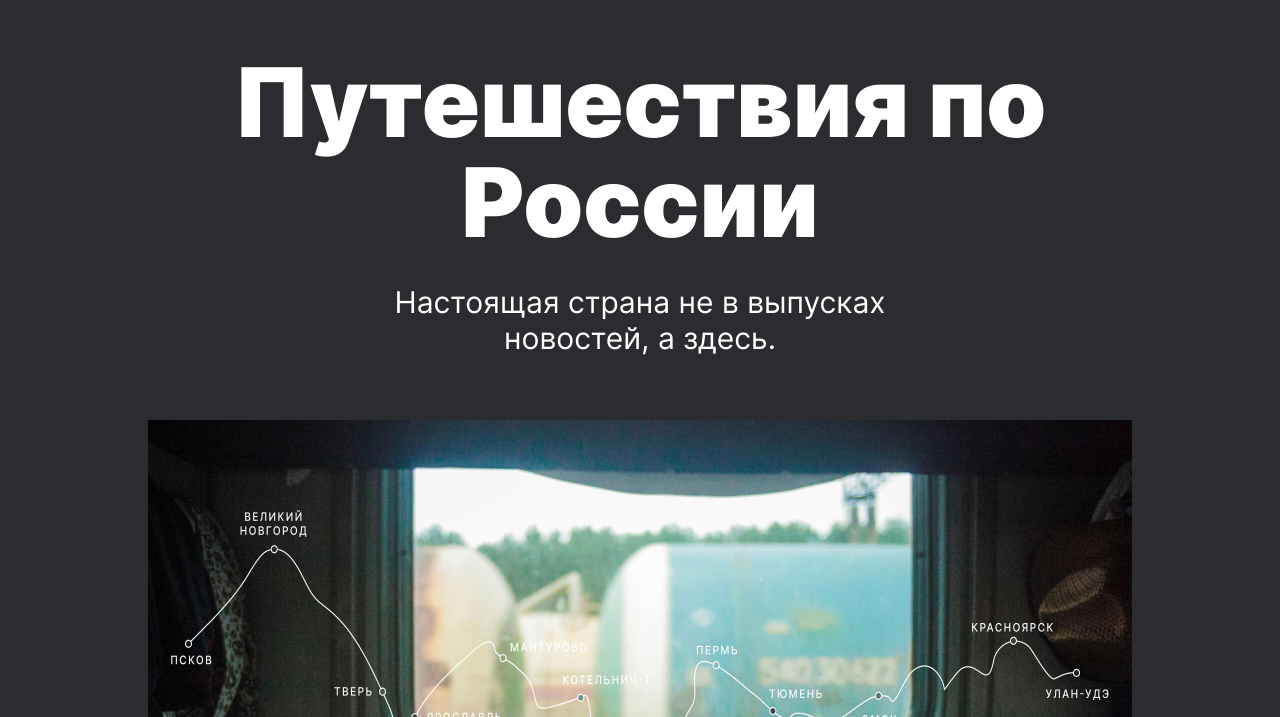
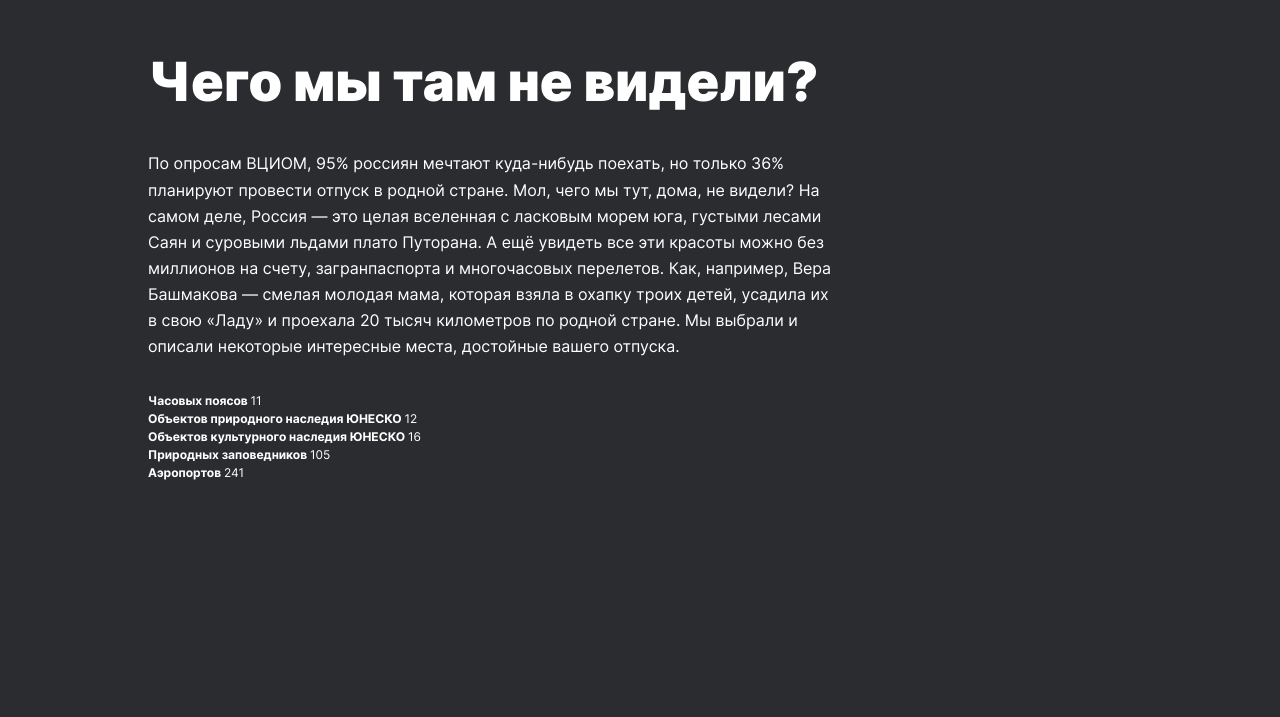
Before and after one commit to msilkov/russian-travel, a plain HTML site: page index.html in a window 1280 px wide. Shown: the part 83-800 px from the top of the page. Drawn offline with Linux system fonts and the light colour scheme.

Commit message:
upd style

```diff
--- a/index.html
+++ b/index.html
@@ -20,8 +20,7 @@
     </ul>
 
   </header>
-
-  <section class="lead">
+  <section class="lead none">
 
     <h1 class="lead__title">Путешествия по России</h1>
     <h2 class="lead__subtitle">Настоящая страна не в выпусках новостей, а здесь.</h2>
@@ -30,6 +29,27 @@
 
   </section>
 
+  <section class="intro">
+    <h2 class="intro__title">Чего мы там не&nbsp;видели?</h2>
+    <p class="intro__text">По опросам ВЦИОМ, 95% россиян мечтают куда-нибудь поехать, но только 36% планируют провести
+      отпуск в родной стране. Мол, чего мы тут, дома, не видели? На самом деле, Россия — это целая вселенная с ласковым
+      морем юга, густыми лесами Саян и суровыми льдами плато Путорана. А ещё увидеть все эти красоты можно без миллионов
+      на счету, загранпаспорта и многочасовых перелетов. Как, например, Вера Башмакова — смелая молодая мама, которая
+      взяла в охапку троих детей, усадила их в свою «Ладу» и проехала 20 тысяч километров по родной стране. Мы выбрали и
+      описали некоторые интересные места, достойные вашего отпуска.</p>
+    <ul class="intro__list">
+      <li class="intro__list-item">Часовых поясов <span class="intro__list-item intro__list-item_font_normal">11</span>
+      </li>
+      <li class="intro__list-item">Объектов природного наследия ЮНЕСКО <span
+          class="intro__list-item intro__list-item_font_normal">12</span></li>
+      <li class="intro__list-item">Объектов культурного наследия ЮНЕСКО <span
+          class="intro__list-item intro__list-item_font_normal">16</span></li>
+      <li class="intro__list-item">Природных заповедников <span
+          class="intro__list-item intro__list-item_font_normal">105</span></li>
+      <li class="intro__list-item">Аэропортов <span class="intro__list-item intro__list-item_font_normal">241</span>
+      </li>
+    </ul>
+  </section>
 
 </body>
 
--- a/media/media.css
+++ b/media/media.css
@@ -13,6 +13,20 @@
 
   .lead__caption {
     margin: 8px 0 0;
+  }
+
+  .intro {
+    max-width: 375px;
+    margin: 0 auto 75px;
+  }
+
+  .intro__title {
+    font-size: 36px;
+  }
+
+  .intro__text {
+    max-width: 375px;
+    margin-bottom: 33px;
   }
 }
 
@@ -52,6 +66,21 @@
   .lead__caption {
     margin: 8px 0 0 24px;
   }
+
+  .intro {
+    max-width: 720px;
+    margin: 0 auto 88px;
+  }
+
+  .intro__title {
+    max-width: 720px;
+    font-size: 54px;
+    line-height: 1.07;
+  }
+
+  .intro__text {
+    max-width: 720px;
+  }
 }
 
 @media screen and (min-width: 1024px) {
@@ -71,6 +100,19 @@
     margin: 8px 0 0;
   }
 
+  .intro {
+    max-width: 928px;
+    margin: 0 auto 92px;
+  }
+
+  .intro__title {
+    max-width: 690px;
+  }
+
+  .intro__text {
+    max-width: 690px;
+  }
+
 }
 
 @media screen and (min-width: 1280px) {
@@ -87,6 +129,9 @@
     margin: 0 auto 64px;
   }
 
+  .intro {
+    max-width: 984px;
+  }
 
 }
 
--- a/pages/index.css
+++ b/pages/index.css
@@ -10,7 +10,12 @@
 @import url(../blocks/lead/__subtitle/lead__subtitle.css);
 @import url(../blocks/lead/__image/lead__image.css);
 @import url(../blocks/lead/__caption/lead__caption.css);
-@import url();
+@import url(../blocks/intro/intro.css);
+@import url(../blocks/intro/__title/intro__title.css);
+@import url(../blocks/intro/__text/intro__text.css);
+@import url(../blocks/intro/__list/intro__list.css);
+@import url(../blocks/intro/__list-item/intro__list-item.css);
+@import url(../blocks/intro/__list-item/_font/intro__list-item_font_normal.css);
 @import url();
 @import url();
 @import url();
```
